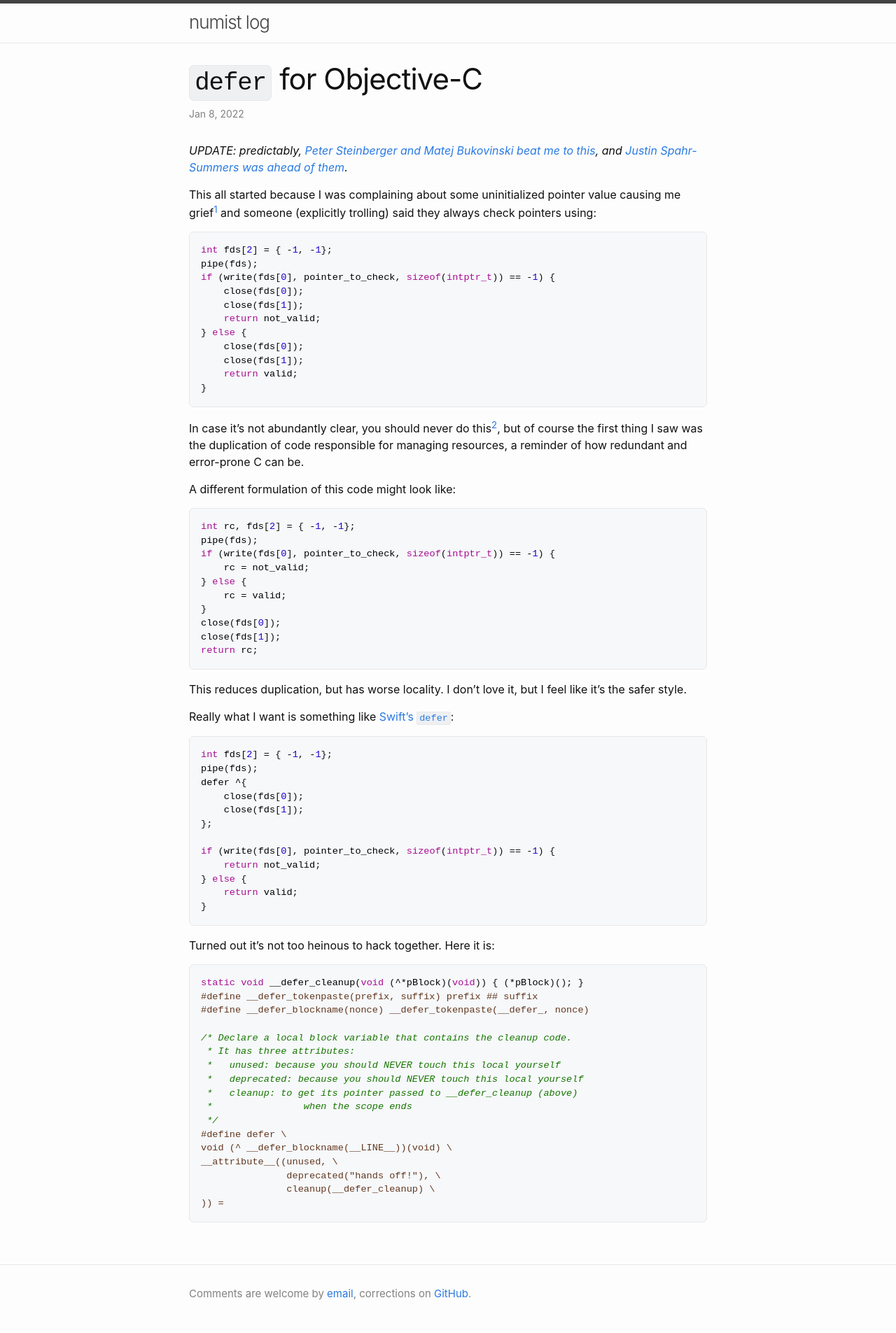
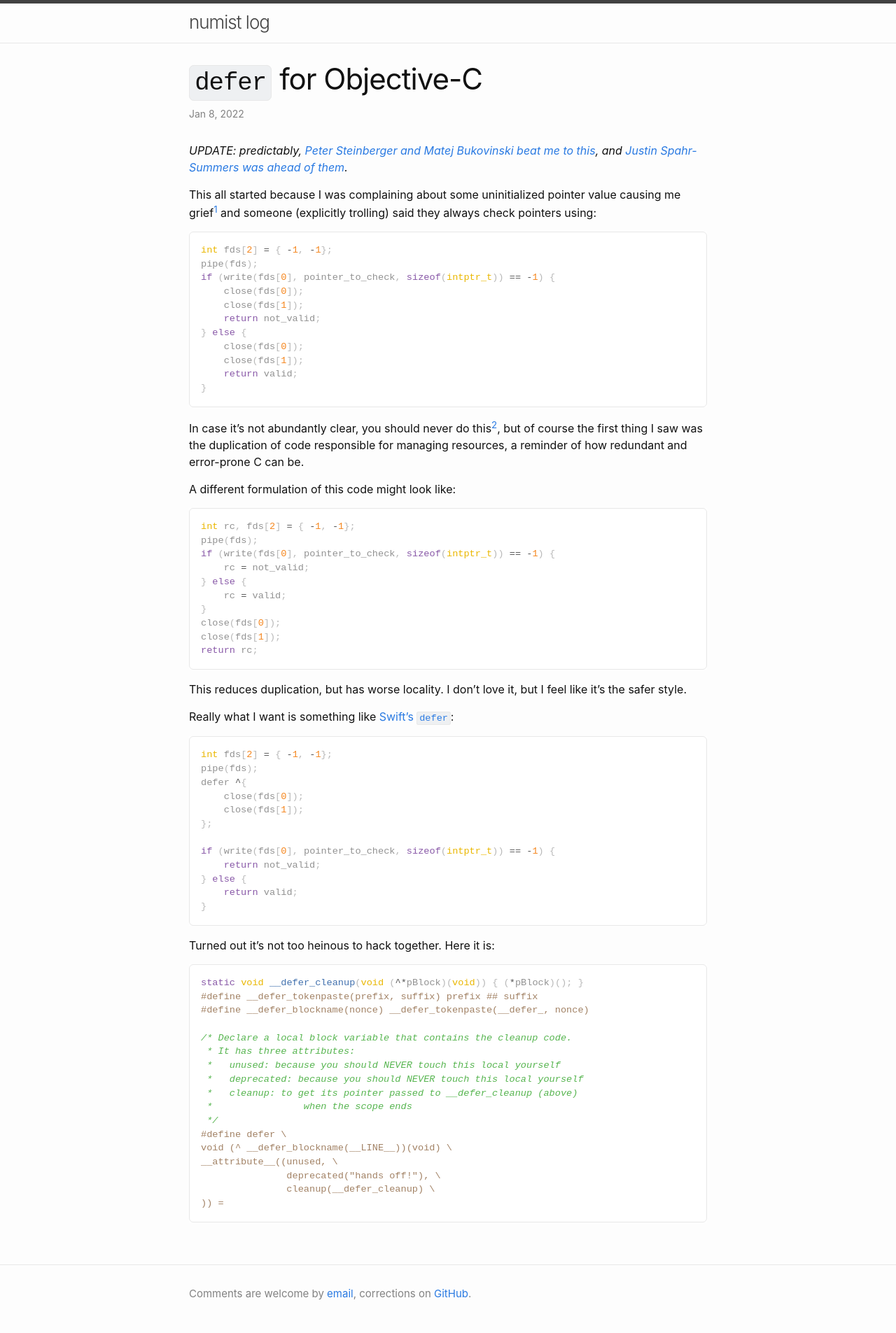
Before and after one commit to numist/numi.st, a Jekyll site: the page built from _posts/2022-01-08-objc-defer.md, in a window 1280 px wide. Shown: the whole page at 70% size. Built offline with Jekyll 4.4.1, drawn with Linux system fonts in a browser that asks for light colours.

Commit message:
Adopt a variation of the Tomorrow Theme for syntax highlighting

```diff
--- a/_sass/minima/_base.scss
+++ b/_sass/minima/_base.scss
@@ -205,7 +205,6 @@ pre {
   overflow: auto;
   font-size: 85%;
   line-height: 1.45;
-  background-color: #f6f8fa;
   border-radius: 6px;
 
   >code {
--- a/_sass/minima/_syntax-highlighting.scss
+++ b/_sass/minima/_syntax-highlighting.scss
@@ -3,66 +3,75 @@ td.linenos .normal { color: inherit; background-color: transparent; padding-left
 span.linenos { color: inherit; background-color: transparent; padding-left: 5px; padding-right: 5px; }
 td.linenos .special { color: #000000; background-color: #ffffc0; padding-left: 5px; padding-right: 5px; }
 span.linenos.special { color: #000000; background-color: #ffffc0; padding-left: 5px; padding-right: 5px; }
-.highlight .hll { background-color: #ffffcc }
-.highlight { background: #ffffff; }
-.highlight .c { color: #177500;  font-style: italic } /* Comment */
-.highlight .err { color: #000000 } /* Error */
-.highlight .k { color: #A90D91 } /* Keyword */
-.highlight .l { color: #1C01CE } /* Literal */
-.highlight .n { color: #000000 } /* Name */
-.highlight .o { color: #000000 } /* Operator */
-.highlight .ch { color: #177500 } /* Comment.Hashbang */
-.highlight .cm { color: #177500;  font-style: italic } /* Comment.Multiline */
-.highlight .cp { color: #633820 } /* Comment.Preproc */
-.highlight .cpf { color: #177500 } /* Comment.PreprocFile */
-.highlight .c1 { color: #177500;  font-style: italic } /* Comment.Single */
-.highlight .cs { color: #177500;  font-style: italic } /* Comment.Special */
-.highlight .kc { color: #A90D91 } /* Keyword.Constant */
-.highlight .kd { color: #A90D91 } /* Keyword.Declaration */
-.highlight .kn { color: #A90D91 } /* Keyword.Namespace */
-.highlight .kp { color: #A90D91 } /* Keyword.Pseudo */
-.highlight .kr { color: #A90D91 } /* Keyword.Reserved */
-.highlight .kt { color: #A90D91 } /* Keyword.Type */
-.highlight .ld { color: #1C01CE } /* Literal.Date */
-.highlight .m { color: #1C01CE } /* Literal.Number */
-.highlight .s { color: #C41A16 } /* Literal.String */
-.highlight .na { color: #836C28 } /* Name.Attribute */
-.highlight .nb { color: #A90D91 } /* Name.Builtin */
-.highlight .nc { color: #3F6E75 } /* Name.Class */
-.highlight .no { color: #000000 } /* Name.Constant */
-.highlight .nd { color: #000000 } /* Name.Decorator */
-.highlight .ni { color: #000000 } /* Name.Entity */
-.highlight .ne { color: #000000 } /* Name.Exception */
-.highlight .nf { color: #000000 } /* Name.Function */
-.highlight .nl { color: #000000 } /* Name.Label */
-.highlight .nn { color: #000000 } /* Name.Namespace */
-.highlight .nx { color: #000000 } /* Name.Other */
-.highlight .py { color: #000000 } /* Name.Property */
-.highlight .nt { color: #000000 } /* Name.Tag */
-.highlight .nv { color: #000000 } /* Name.Variable */
-.highlight .ow { color: #000000 } /* Operator.Word */
-.highlight .mb { color: #1C01CE } /* Literal.Number.Bin */
-.highlight .mf { color: #1C01CE } /* Literal.Number.Float */
-.highlight .mh { color: #1C01CE } /* Literal.Number.Hex */
-.highlight .mi { color: #1C01CE } /* Literal.Number.Integer */
-.highlight .mo { color: #1C01CE } /* Literal.Number.Oct */
-.highlight .sa { color: #C41A16 } /* Literal.String.Affix */
-.highlight .sb { color: #C41A16 } /* Literal.String.Backtick */
-.highlight .sc { color: #2300CE } /* Literal.String.Char */
-.highlight .dl { color: #C41A16 } /* Literal.String.Delimiter */
-.highlight .sd { color: #C41A16 } /* Literal.String.Doc */
-.highlight .s2 { color: #C41A16 } /* Literal.String.Double */
-.highlight .se { color: #C41A16 } /* Literal.String.Escape */
-.highlight .sh { color: #C41A16 } /* Literal.String.Heredoc */
-.highlight .si { color: #C41A16 } /* Literal.String.Interpol */
-.highlight .sx { color: #C41A16 } /* Literal.String.Other */
-.highlight .sr { color: #C41A16 } /* Literal.String.Regex */
-.highlight .s1 { color: #C41A16 } /* Literal.String.Single */
-.highlight .ss { color: #C41A16 } /* Literal.String.Symbol */
-.highlight .bp { color: #5B269A } /* Name.Builtin.Pseudo */
-.highlight .fm { color: #000000 } /* Name.Function.Magic */
-.highlight .vc { color: #000000 } /* Name.Variable.Class */
-.highlight .vg { color: #000000 } /* Name.Variable.Global */
-.highlight .vi { color: #000000 } /* Name.Variable.Instance */
-.highlight .vm { color: #000000 } /* Name.Variable.Magic */
-.highlight .il { color: #1C01CE } /* Literal.Number.Integer.Long */
+.highlight { background: #FFFFFF; color:#929292 }
+.highlight .hll { background-color:#EFEFEF }
+.highlight .c { color: #57B550;  font-style: italic } /* Comment */
+.highlight .err { background: #C82829; color:#FFFFFF } /* Error */
+.highlight .k { color:#8959A8 } /* Keyword */
+.highlight .l { color:#F5871F } /* Literal */
+.highlight .n { color:#929292 } /* Name */
+.highlight .o { color:#545454 } /* Operator */
+.highlight .p { color:#B9B9B9 } /* Punctuation */
+.highlight .ch { color: #77A570 } /* Comment.Hashbang */
+.highlight .cm { color: #57B550;  font-style: italic } /* Comment.Multiline */
+.highlight .cp { color: #A28265 } /* Comment.Preproc */
+.highlight .cpf { color: #57B550 } /* Comment.PreprocFile */
+.highlight .c1 { color: #57B550;  font-style: italic } /* Comment.Single */
+.highlight .cs { color: #57B550;  font-style: italic } /* Comment.Special */
+.highlight .gd { color:#C82829 } /* Generic.Deleted */
+.highlight .ge { font-style:italic } /* Generic.Emph */
+.highlight .gh { color: #545454; font-weight:bold } /* Generic.Heading */
+.highlight .gi { color:#718C00 } /* Generic.Inserted */
+.highlight .gp { color: #718C00; font-weight:bold } /* Generic.Prompt */
+.highlight .gs { font-weight:bold } /* Generic.Strong */
+.highlight .gu { color: #3E999F; font-weight:bold } /* Generic.Subheading */
+.highlight .kc { color:#8959A8 } /* Keyword.Constant */
+.highlight .kd { color:#8959A8 } /* Keyword.Declaration */
+.highlight .kn { color:#3E999F } /* Keyword.Namespace */
+.highlight .kp { color:#4271AE } /* Keyword.Pseudo */
+.highlight .kr { color:#8959A8 } /* Keyword.Reserved */
+.highlight .kt { color:#EAB700 } /* Keyword.Type */
+.highlight .ld { color:#718C00 } /* Literal.Date */
+.highlight .m { color:#F5871F } /* Literal.Number */
+.highlight .s { color:#718C00 } /* Literal.String */
+.highlight .na { color:#4271AE } /* Name.Attribute */
+.highlight .nb { color:#4271AE } /* Name.Builtin */
+.highlight .nc { color:#EAB700 } /* Name.Class */
+.highlight .no { color:#EAB700 } /* Name.Constant */
+.highlight .nd { color:#3E999F } /* Name.Decorator */
+.highlight .ni { color:#545454 } /* Name.Entity */
+.highlight .ne { color:#C82829 } /* Name.Exception */
+.highlight .nf { color:#4271AE } /* Name.Function */
+.highlight .nl { color:#545454 } /* Name.Label */
+.highlight .nn { color:#EAB700 } /* Name.Namespace */
+.highlight .nx { color:#4271AE } /* Name.Other */
+.highlight .py { color:#545454 } /* Name.Property */
+.highlight .nt { color:#3E999F } /* Name.Tag */
+.highlight .nv { color:#C82829 } /* Name.Variable */
+.highlight .ow { color:#3E999F } /* Operator.Word */
+.highlight .w { color:#545454 } /* Text.Whitespace */
+.highlight .mb { color:#F5871F } /* Literal.Number.Bin */
+.highlight .mf { color:#F5871F } /* Literal.Number.Float */
+.highlight .mh { color:#F5871F } /* Literal.Number.Hex */
+.highlight .mi { color:#F5871F } /* Literal.Number.Integer */
+.highlight .mo { color:#F5871F } /* Literal.Number.Oct */
+.highlight .sa { color:#C41A16 } /* Literal.String.Affix */
+.highlight .sb { color:#718C00 } /* Literal.String.Backtick */
+.highlight .sc { color:#545454 } /* Literal.String.Char */
+.highlight .dl { color:#C41A16 } /* Literal.String.Delimiter */
+.highlight .sd { color:#929292 } /* Literal.String.Doc */
+.highlight .s2 { color:#718C00 } /* Literal.String.Double */
+.highlight .se { color:#F5871F } /* Literal.String.Escape */
+.highlight .sh { color:#718C00 } /* Literal.String.Heredoc */
+.highlight .si { color:#F5871F } /* Literal.String.Interpol */
+.highlight .sx { color:#718C00 } /* Literal.String.Other */
+.highlight .sr { color:#718C00 } /* Literal.String.Regex */
+.highlight .s1 { color:#718C00 } /* Literal.String.Single */
+.highlight .ss { color:#718C00 } /* Literal.String.Symbol */
+.highlight .bp { color:#545454 } /* Name.Builtin.Pseudo */
+.highlight .fm { color:#333333 } /* Name.Function.Magic */
+.highlight .vc { color:#C82829 } /* Name.Variable.Class */
+.highlight .vg { color:#C82829 } /* Name.Variable.Global */
+.highlight .vi { color:#C82829 } /* Name.Variable.Instance */
+.highlight .vm { color:#333333 } /* Name.Variable.Magic */
+.highlight .il { color:#F5871F } /* Literal.Number.Integer.Long */
```
